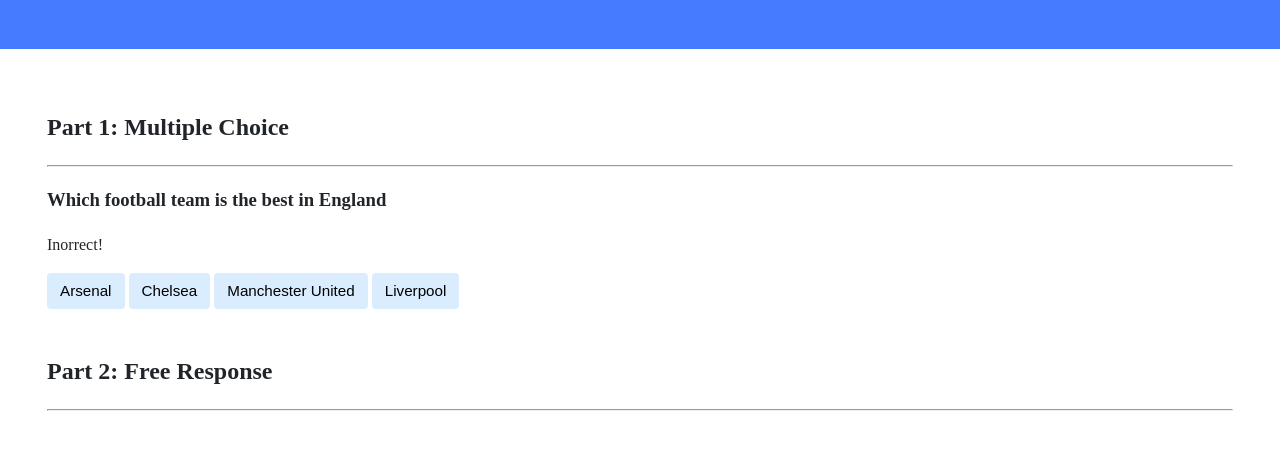
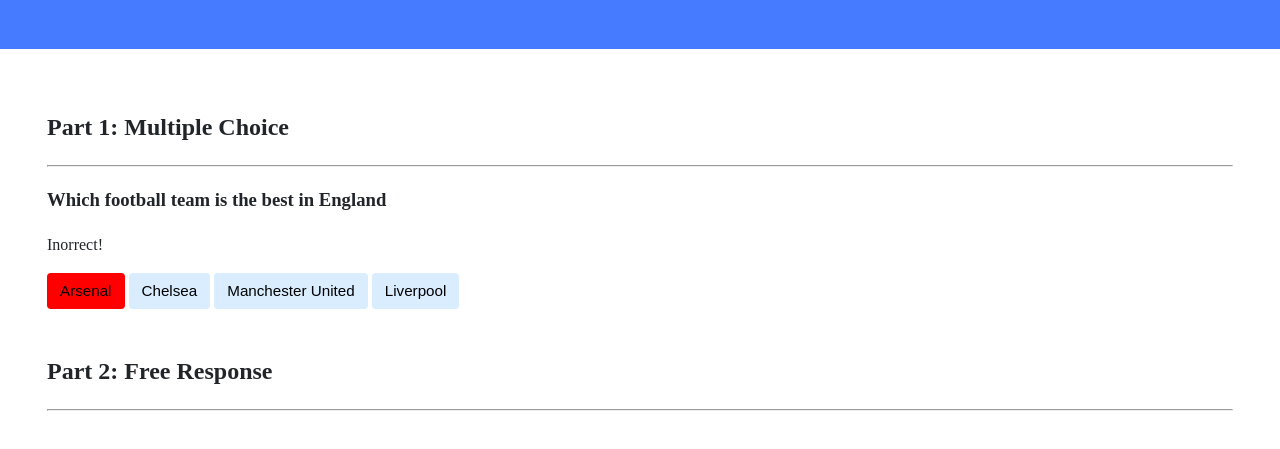
Before and after one commit to 0xUgochukwu/CS50---All-Problems-Sets-Solved, a plain HTML site: page Week 8/trivia/index.html in a window 1280 px wide. Both pictures are taken after a click on the button "Arsenal". Shown: the part 151-600 px from the top of the page. Drawn offline with Linux system fonts and the light colour scheme.

Commit message:
Mon, Aug 22, 2022, 4:59 PM +00:00

```diff
--- a/Week 8/trivia/index.html
+++ b/Week 8/trivia/index.html
@@ -34,18 +34,18 @@
         <script>
             // TODO: Add code to check answers to questions
             function isCorrect(option){
-                option.style.backgroundColour = 'green';
+                option.style.backgroundColor = 'green';
                 document.querySelector(".check"). innerHTML = "Correct!"
             }
 
             function isWrong(option){
-                option.style.backgroundColour = 'red';
+                option.style.backgroundColor = 'red';
                 document.querySelector(".check"). innerHTML = "Inorrect!"
             }
 
             document.querySelector(".option-1").addEventListener("click", function(){
                 isWrong(document.querySelector(".option-1"));
-                document.querySelector(".option-1").style.backgroundColour = 'green';
+
             });
 
             document.querySelector(".option-2").addEventListener("click", function(){
```
